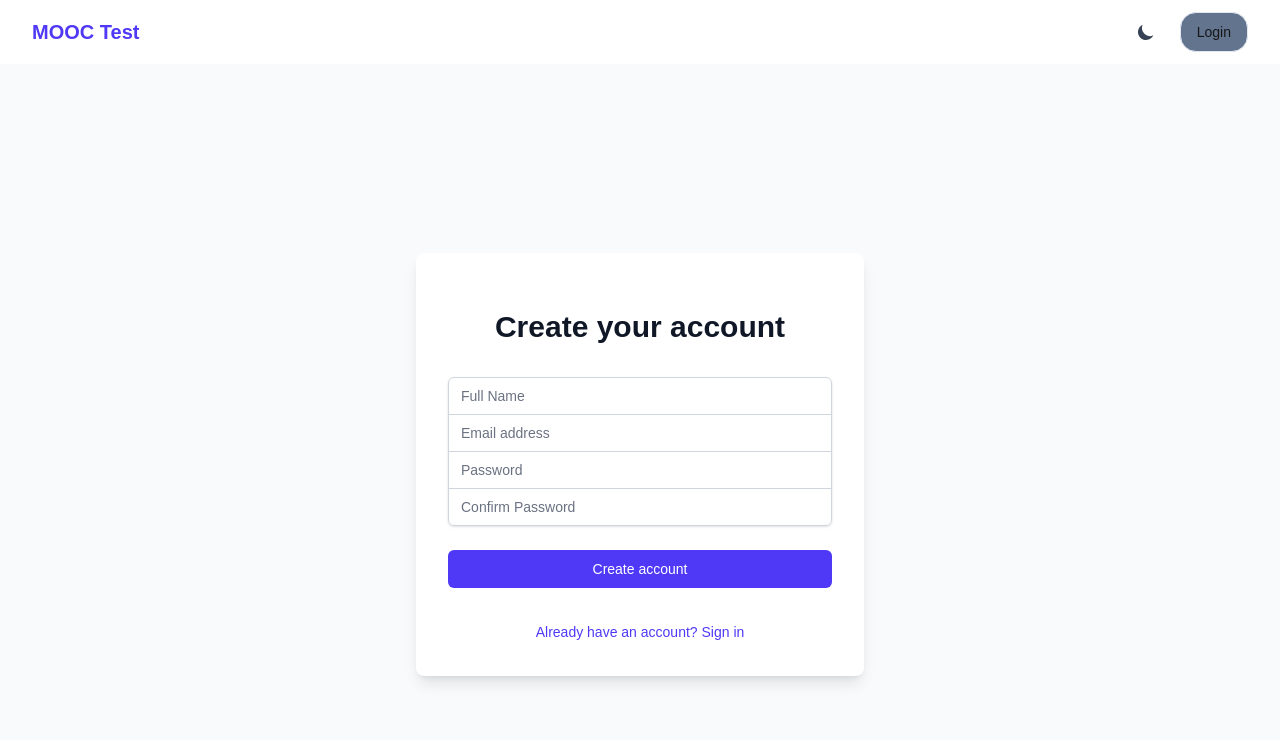
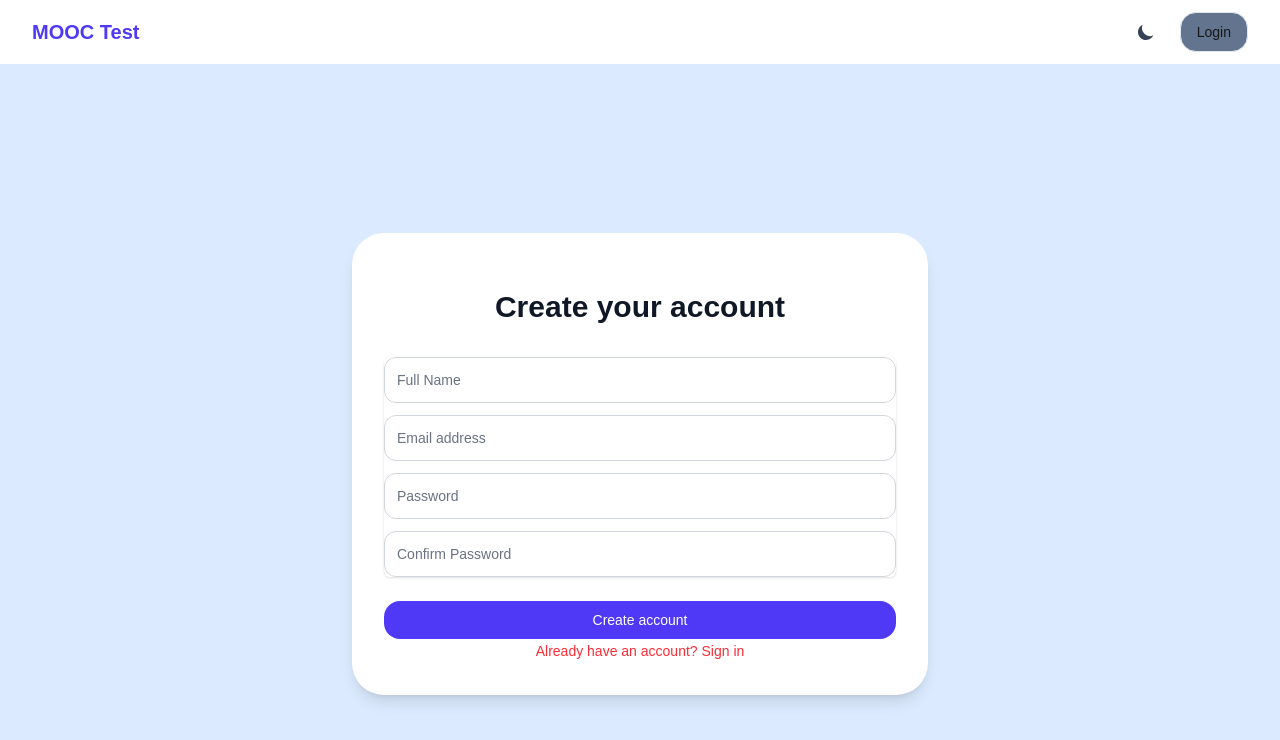
Before and after one commit to ms0031/mooc-test, a Next.js app: page /register in a window 1280 px wide. Shown: the top 740 px of the page. Built offline with nearby package versions, Linux system fonts and the light colour scheme; no server answers; the database is empty.

Commit message:
Enhance UI with dark mode support and gradient backgrounds

```diff
--- a/src/app/(auth)/login/page.tsx
+++ b/src/app/(auth)/login/page.tsx
@@ -4,12 +4,13 @@ import { signIn } from "next-auth/react";
 import { useState } from "react";
 import { useRouter } from "next/navigation";
 import Link from "next/link";
-
+import { useTheme } from "../../../components/providers/ThemeProvider";
 export default function LoginPage() {
   const router = useRouter();
   const [error, setError] = useState("");
   const [isLoading, setIsLoading] = useState(false);
-
+  const { theme } = useTheme();
+  const isDarkMode = theme === "dark";
   const handleSubmit = async (e: React.FormEvent<HTMLFormElement>) => {
     e.preventDefault();
     setIsLoading(true);
@@ -40,10 +41,10 @@ export default function LoginPage() {
   };
 
   return (
-    <div className="min-h-screen flex items-center justify-center bg-gray-50">
-      <div className="max-w-md w-full space-y-8 p-8 bg-white rounded-lg shadow-lg">
+    <div className={`min-h-screen flex items-center justify-center ${isDarkMode?"[background:radial-gradient(125%_125%_at_50%_10%,#000_40%,#63e_100%)]" : "bg-blue-100"}`}>
+      <div className={`max-w-xl w-full p-8 ${isDarkMode ? "bg-white/5 backdrop-blur-3xl border-3" : "bg-white"} rounded-4xl  shadow-lg`}>
         <div>
-          <h2 className="mt-6 text-center text-3xl font-extrabold text-gray-900">
+          <h2 className={`mt-6 text-center text-3xl font-extrabold ${isDarkMode?"text-white":"text-black"}`}>
             Sign in to your account
           </h2>
         </div>
@@ -53,7 +54,7 @@ export default function LoginPage() {
               <div className="text-sm text-red-700">{error}</div>
             </div>
           )}
-          <div className="rounded-md shadow-sm -space-y-px">
+          <div className="rounded-xl  shadow-sm">
             <div>
               <label htmlFor="email" className="sr-only">
                 Email address
@@ -63,7 +64,7 @@ export default function LoginPage() {
                 name="email"
                 type="email"
                 required
-                className="appearance-none rounded-none relative block w-full px-3 py-2 border border-gray-300 placeholder-gray-500 text-gray-900 rounded-t-md focus:outline-none focus:ring-indigo-500 focus:border-indigo-500 focus:z-10 sm:text-sm"
+                className="mb-4 appearance-none rounded-xl relative block w-full px-3 py-4 border border-gray-300 placeholder-gray-500 text-gray-900  focus:outline-none focus:ring-indigo-500 focus:border-indigo-500 focus:z-10 sm:text-sm"
                 placeholder="Email address"
               />
             </div>
@@ -76,7 +77,7 @@ export default function LoginPage() {
                 name="password"
                 type="password"
                 required
-                className="appearance-none rounded-none relative block w-full px-3 py-2 border border-gray-300 placeholder-gray-500 text-gray-900 rounded-b-md focus:outline-none focus:ring-indigo-500 focus:border-indigo-500 focus:z-10 sm:text-sm"
+                className="appearance-none rounded-xl relative block w-full px-3 py-4 border border-gray-300 placeholder-gray-500 text-gray-900 focus:outline-none focus:ring-indigo-500 focus:border-indigo-500 focus:z-10 sm:text-sm"
                 placeholder="Password"
               />
             </div>
@@ -86,7 +87,7 @@ export default function LoginPage() {
             <button
               type="submit"
               disabled={isLoading}
-              className="group relative w-full flex justify-center py-2 px-4 border border-transparent text-sm font-medium rounded-md text-white bg-indigo-600 hover:bg-indigo-700 focus:outline-none focus:ring-2 focus:ring-offset-2 focus:ring-indigo-500 disabled:bg-indigo-400"
+              className="group relative w-full flex justify-center py-2 px-4 border border-transparent text-sm font-medium rounded-2xl text-white bg-indigo-600 hover:bg-indigo-700 focus:outline-none focus:ring-2 focus:ring-offset-2 focus:ring-indigo-500 disabled:bg-indigo-400"
             >
               {isLoading ? "Signing in..." : "Sign in"}
             </button>
@@ -96,7 +97,7 @@ export default function LoginPage() {
         <div className="text-center">
           <Link
             href="/register"
-            className="text-sm text-indigo-600 hover:text-indigo-500"
+            className="text-sm text-red-500 hover:text-indigo-500"
           >
             Don&apos;t have an account? Sign up
           </Link>
--- a/src/app/(auth)/register/page.tsx
+++ b/src/app/(auth)/register/page.tsx
@@ -3,11 +3,14 @@
 import { useState } from "react";
 import { useRouter } from "next/navigation";
 import Link from "next/link";
+import { useTheme } from "../../../components/providers/ThemeProvider";
 
 export default function RegisterPage() {
   const router = useRouter();
   const [error, setError] = useState("");
   const [isLoading, setIsLoading] = useState(false);
+  const { theme } = useTheme();
+  const isDarkMode = theme === "dark";
 
   const handleSubmit = async (e: React.FormEvent<HTMLFormElement>) => {
     e.preventDefault();
@@ -49,10 +52,10 @@ export default function RegisterPage() {
   };
 
   return (
-    <div className="min-h-screen flex items-center justify-center bg-gray-50">
-      <div className="max-w-md w-full space-y-8 p-8 bg-white rounded-lg shadow-lg">
+    <div className={`min-h-screen flex items-center justify-center ${isDarkMode?"[background:radial-gradient(125%_125%_at_50%_10%,#000_40%,#63e_100%)]" : "bg-blue-100"}`}>
+      <div className={`max-w-xl w-full p-8 ${isDarkMode ? "bg-white/5 backdrop-blur-3xl border-3" : "bg-white"} rounded-4xl shadow-lg`}>
         <div>
-          <h2 className="mt-6 text-center text-3xl font-extrabold text-gray-900">
+          <h2 className={`mt-6 text-center text-3xl font-extrabold ${isDarkMode?"text-white":"text-gray-900"}`}>
             Create your account
           </h2>
         </div>
@@ -62,7 +65,7 @@ export default function RegisterPage() {
               <div className="text-sm text-red-700">{error}</div>
             </div>
           )}
-          <div className="rounded-md shadow-sm -space-y-px">
+          <div className="rounded-md shadow-sm gap-5">
             <div>
               <label htmlFor="name" className="sr-only">
                 Full Name
@@ -72,7 +75,7 @@ export default function RegisterPage() {
                 name="name"
                 type="text"
                 required
-                className="appearance-none rounded-none relative block w-full px-3 py-2 border border-gray-300 placeholder-gray-500 text-gray-900 rounded-t-md focus:outline-none focus:ring-indigo-500 focus:border-indigo-500 focus:z-10 sm:text-sm"
+                className="appearance-none rounded-xl relative block w-full px-3 py-3 border border-gray-300 placeholder-gray-500 text-gray-900 focus:outline-none focus:ring-indigo-500 focus:border-indigo-500 focus:z-10 sm:text-sm"
                 placeholder="Full Name"
               />
             </div>
@@ -85,7 +88,7 @@ export default function RegisterPage() {
                 name="email"
                 type="email"
                 required
-                className="appearance-none rounded-none relative block w-full px-3 py-2 border border-gray-300 placeholder-gray-500 text-gray-900 focus:outline-none focus:ring-indigo-500 focus:border-indigo-500 focus:z-10 sm:text-sm"
+                className="appearance-none mt-3 rounded-xl relative block w-full px-3 py-3 border border-gray-300 placeholder-gray-500 text-gray-900 focus:outline-none focus:ring-indigo-500 focus:border-indigo-500 focus:z-10 sm:text-sm"
                 placeholder="Email address"
               />
             </div>
@@ -98,7 +101,7 @@ export default function RegisterPage() {
                 name="password"
                 type="password"
                 required
-                className="appearance-none rounded-none relative block w-full px-3 py-2 border border-gray-300 placeholder-gray-500 text-gray-900 focus:outline-none focus:ring-indigo-500 focus:border-indigo-500 focus:z-10 sm:text-sm"
+                className="appearance-none mt-3 rounded-xl relative block w-full px-3 py-3 border border-gray-300 placeholder-gray-500 text-gray-900 focus:outline-none focus:ring-indigo-500 focus:border-indigo-500 focus:z-10 sm:text-sm"
                 placeholder="Password"
                 autoComplete="new-password"
               />
@@ -112,7 +115,7 @@ export default function RegisterPage() {
                 name="confirmPassword"
                 type="password"
                 required
-                className="appearance-none rounded-none relative block w-full px-3 py-2 border border-gray-300 placeholder-gray-500 text-gray-900 rounded-b-md focus:outline-none focus:ring-indigo-500 focus:border-indigo-500 focus:z-10 sm:text-sm"
+                className="appearance-none mt-3 rounded-xl relative block w-full px-3 py-3 border border-gray-300 placeholder-gray-500 text-gray-900 focus:outline-none focus:ring-indigo-500 focus:border-indigo-500 focus:z-10 sm:text-sm"
                 placeholder="Confirm Password"
                 autoComplete="new-password"
               />
@@ -123,7 +126,7 @@ export default function RegisterPage() {
             <button
               type="submit"
               disabled={isLoading}
-              className="group relative w-full flex justify-center py-2 px-4 border border-transparent text-sm font-medium rounded-md text-white bg-indigo-600 hover:bg-indigo-700 focus:outline-none focus:ring-2 focus:ring-offset-2 focus:ring-indigo-500 disabled:bg-indigo-400"
+              className="group relative w-full flex justify-center py-2 px-4 border border-transparent text-sm font-medium rounded-2xl text-white bg-indigo-600 hover:bg-indigo-700 focus:outline-none focus:ring-2 focus:ring-offset-2 focus:ring-indigo-500 disabled:bg-indigo-400"
             >
               {isLoading ? "Creating account..." : "Create account"}
             </button>
@@ -133,7 +136,7 @@ export default function RegisterPage() {
         <div className="text-center">
           <Link
             href="/login"
-            className="text-sm text-indigo-600 hover:text-indigo-500"
+            className="text-sm text-red-500 hover:text-indigo-500"
           >
             Already have an account? Sign in
           </Link>
--- a/src/components/HomeContent.tsx
+++ b/src/components/HomeContent.tsx
@@ -13,7 +13,7 @@ export default function HomeContent({ session }: HomeContentProps) {
 
   return (
       <main
-        className={`min-h-screen ${isDarkMode ? "bg-black text-white" : "bg-white text-gray-900"}`}
+        className={`min-h-screen ${isDarkMode ? "[background:radial-gradient(125%_125%_at_50%_10%,#000_40%,#63e_100%)] text-white" : "bg-gradient-to-t from-orange-200 to-sky-100 text-gray-900"}`}
       >
         <div className="max-w-7xl mx-auto px-4 sm:px-6 lg:px-8 py-16">
           <div className="text-center">
```
